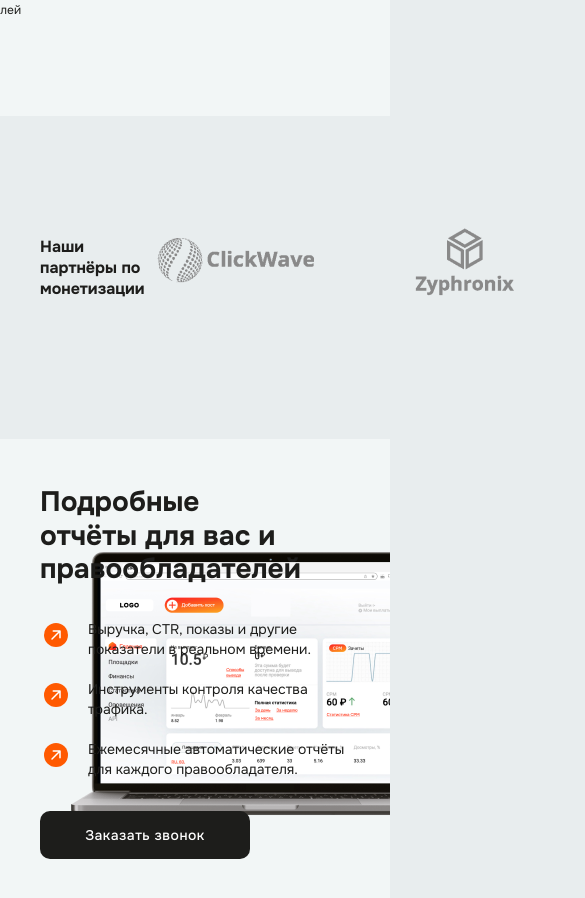
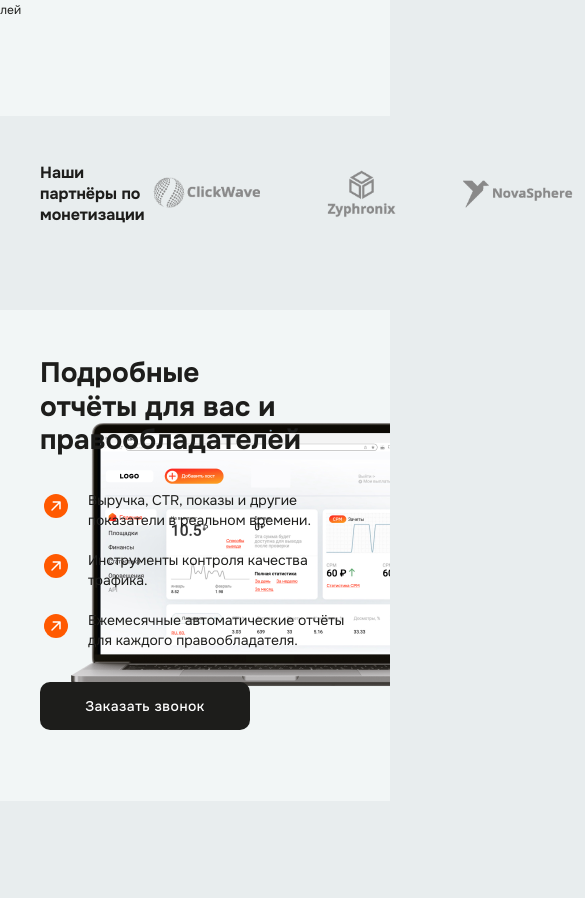
Before and after one commit to anastasiiapolovinka/get_shop_tv, a Next.js app: page / in a window 390 px wide. Shown: the part 1404-2302 px from the top of the page, 585 px wide, since content can reach past the window. Built offline with nearby package versions, Linux system fonts and the light colour scheme.

Commit message:
feat: add responsivness to Partners section

```diff
--- a/src/components/PartnersSection/index.js
+++ b/src/components/PartnersSection/index.js
@@ -9,7 +9,7 @@ export const PartnersSection = () => {
   return (
     <Box className={styles.section}>
       <Container>
-        <Box align="center" justify="between">
+        <Box align="center" justify="between" className={styles.wrapper}>
           <AText Component="h3" variant="h3">
             Наши партнёры по монетизации
           </AText>
--- a/src/components/PartnersSection/index.module.css
+++ b/src/components/PartnersSection/index.module.css
@@ -6,3 +6,66 @@
   padding: 20px 0 32px;
   gap: 90px;
 }
+
+@media (max-width: 768px) {
+  .section {
+    padding: 46px 0 85px;
+  }
+
+  .section h3 {
+    max-width: 140px;
+  }
+
+  .partners {
+    gap: 60px;
+    padding: 0;
+  }
+
+  .partners img:first-child {
+    max-width: 121px;
+  }
+
+  .partners img:nth-child(2) {
+    max-width: 70px;
+  }
+
+  .partners img:nth-child(3) {
+    max-width: 120px;
+  }
+}
+
+@media (max-width: 320px) {
+  .section {
+    padding: 60px 0 80px;
+  }
+
+  .wrapper {
+    flex-direction: column;
+    align-items: start;
+    gap: 24px;
+  }
+
+  .wrapper > h3 {
+    max-width: 166px;
+  }
+
+  .partners {
+    gap: 10px;
+    flex-wrap: wrap;
+    justify-content: center;
+  }
+
+  .partners img:first-child {
+    max-width: 138px;
+  }
+
+  .partners img:nth-child(2) {
+    max-width: 85px;
+    order: 3;
+  }
+
+  .partners img:nth-child(3) {
+    max-width: 136px;
+    order: 2;
+  }
+}
```
